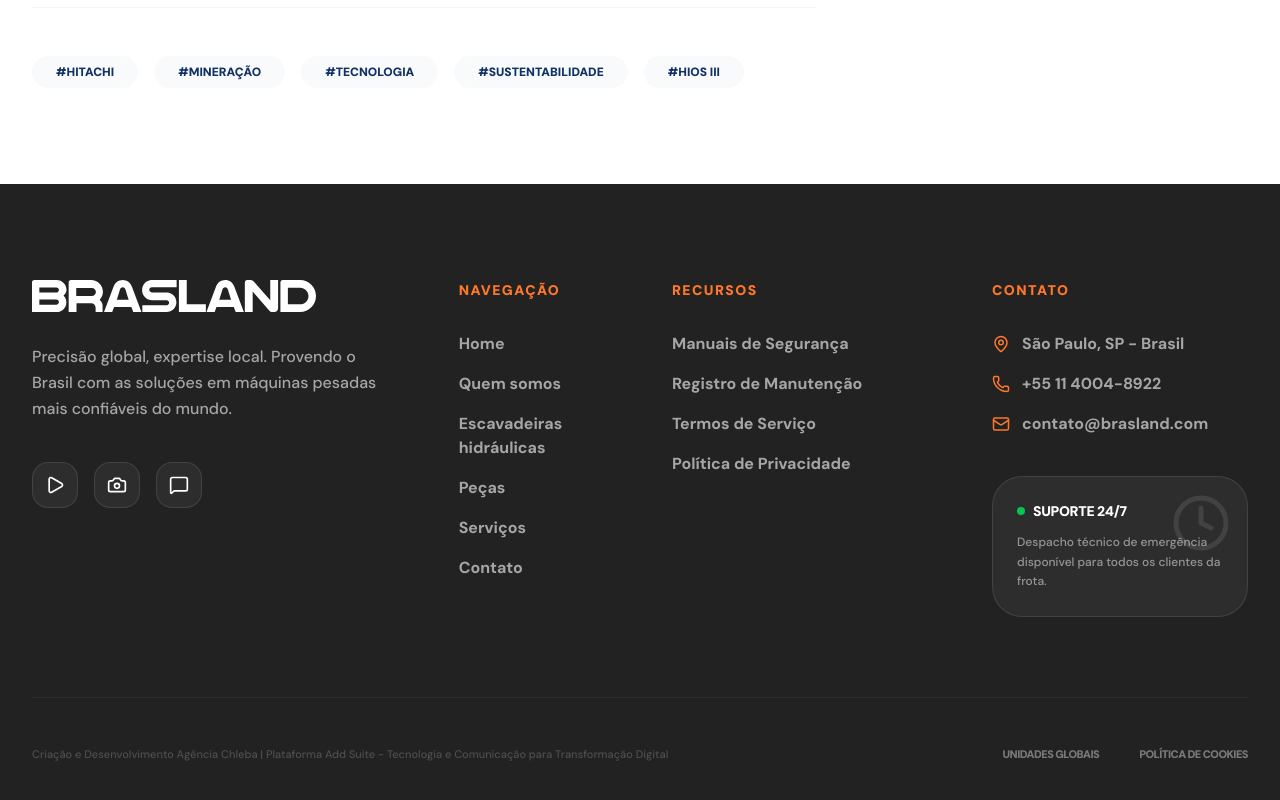
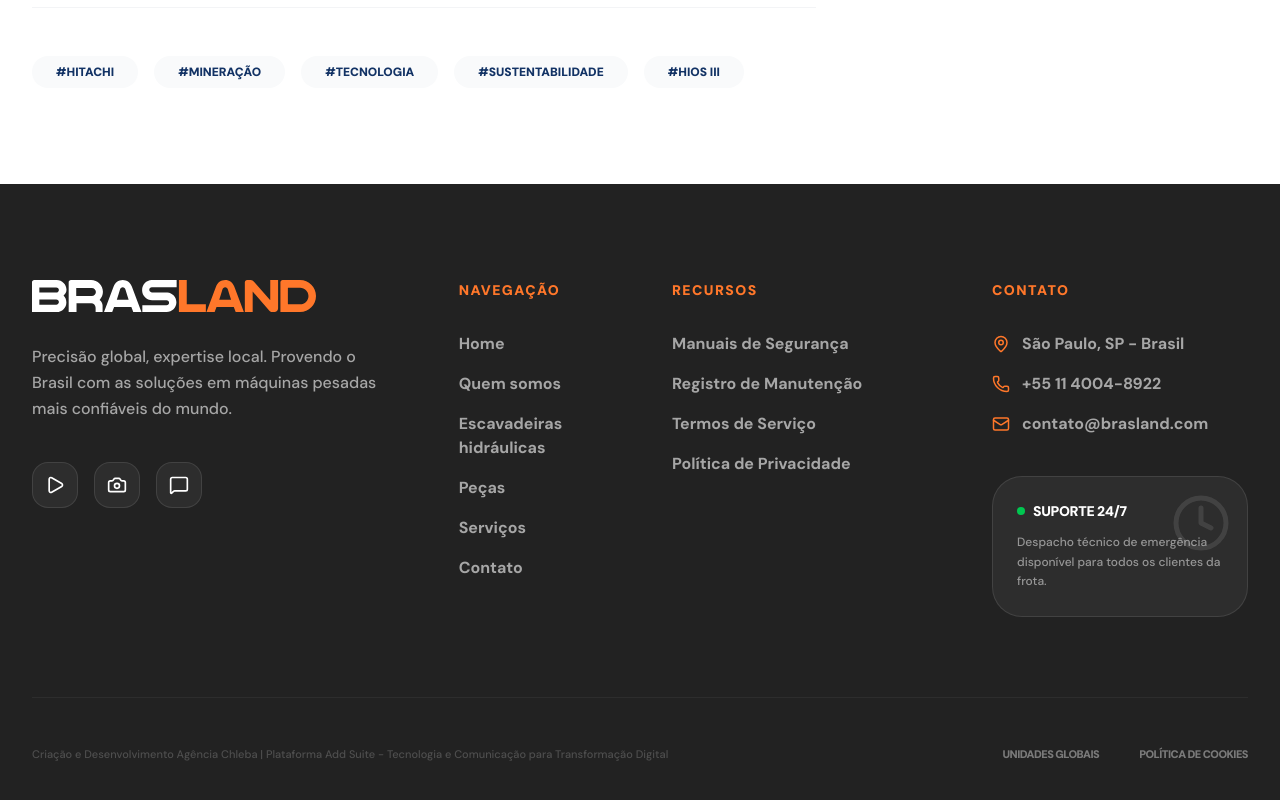
Before and after one commit to BaselCh/brasland-site, a React (Vite) app: page /brasland-site/insights/1 in a window 1280 px wide. Shown: the part 2098-2898 px from the top of the page. Built offline with nearby package versions, Linux system fonts and the light colour scheme.

Commit message:
Update footer logo to new version

```diff
--- a/src/components/Footer.tsx
+++ b/src/components/Footer.tsx
@@ -1,5 +1,5 @@
 import { Play, Camera, MessageSquare, Mail, Phone, MapPin, Clock } from 'lucide-react';
-import logoBrand from '../assets/LOGOTIPO-BRASLAND.svg';
+import logoBrand from '../assets/LOGOTIPO-BRANCO-E-LARANJA.svg';
 
 const Footer = () => {
   return (
@@ -9,7 +9,7 @@ const Footer = () => {
           {/* Brand & Social */}
           <div className="lg:col-span-4">
             <div className="mb-8">
-              <img src={logoBrand} alt="Brasland" className="h-8 invert brightness-0" />
+              <img src={logoBrand} alt="Brasland" className="h-8" />
             </div>
             <p className="text-white/60 mb-10 max-w-sm font-medium leading-relaxed">
               Precisão global, expertise local. Provendo o Brasil com as soluções em máquinas pesadas mais confiáveis do mundo.
```
